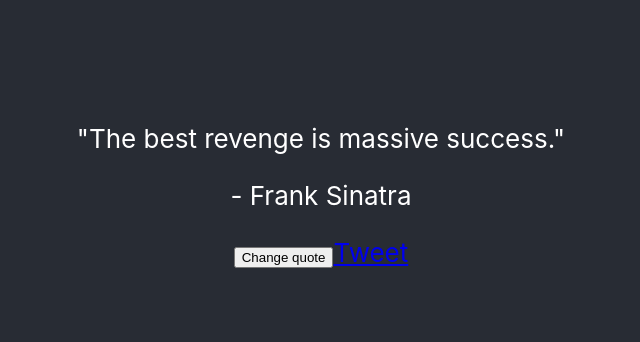
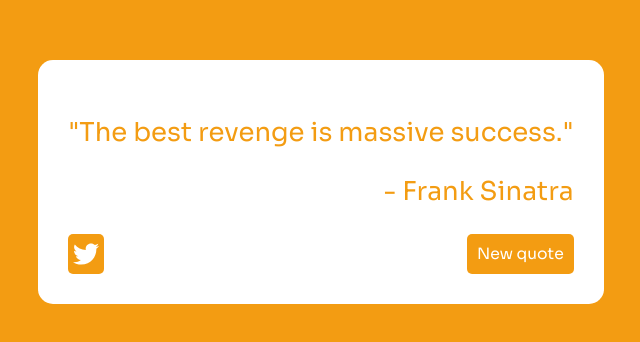
Before and after one commit to VinuJ/random-quote-machine, a React (Create React App) app: page / in a window 1280 px wide. Shown: the part 218-560 px from the top of the page, without its empty margins (319-959 px from the left). Built offline with nearby package versions, Linux system fonts and the light colour scheme; no server answers.

Commit message:
Added Sass styling

```diff
--- a/package.json
+++ b/package.json
@@ -3,6 +3,10 @@
   "version": "0.1.0",
   "private": true,
   "dependencies": {
+    "@fortawesome/fontawesome-svg-core": "^1.2.36",
+    "@fortawesome/free-brands-svg-icons": "^5.15.4",
+    "@fortawesome/free-solid-svg-icons": "^5.15.4",
+    "@fortawesome/react-fontawesome": "^0.1.16",
     "@testing-library/jest-dom": "^5.15.0",
     "@testing-library/react": "^11.2.7",
     "@testing-library/user-event": "^12.8.3",
--- a/src/App.js
+++ b/src/App.js
@@ -1,5 +1,8 @@
 import { useEffect, useState } from 'react';
 import './App.scss';
+import COLOURS from './coloursArray';
+import { FontAwesomeIcon } from '@fortawesome/react-fontawesome'
+import { faTwitter } from '@fortawesome/free-brands-svg-icons'
 
 function App() {
   const quotesURL = 'https://gist.githubusercontent.com/camperbot/5a022b72e96c4c9585c32bf6a75f62d9/raw/e3c6895ce42069f0ee7e991229064f167fe8ccdc/quotes.json'
@@ -8,6 +11,7 @@
   const [author, setAuthor] = useState('Frank Sinatra')
   const [randomNumber, setRandomNumber] = useState('0')
   const [quotesArray, setQuotesArray] = useState(null)
+  const [accentColour, setAccentColour] = useState('#F39C12')
 
   const fetchQuotes = async (url) => {
     const response = await fetch(url)
@@ -20,27 +24,27 @@
     fetchQuotes(quotesURL)
   }, [quotesURL])
 
-  const generateRandomNumber = () => {
+  const switchQuote = () => {
     let randomInteger = Math.floor(Math.random()*quotesArray.length)
+    let randomColourIndex = Math.floor(Math.random()*COLOURS.length)
     setRandomNumber(randomInteger)
-  }
-
-  const switchQuoteAndAuthor = () => {
-    generateRandomNumber()
+    setAccentColour(COLOURS[randomColourIndex])
     setQuote(quotesArray[randomNumber].quote)
     setAuthor(quotesArray[randomNumber].author)
   }
 
   return (
     <div className="App">
-      <header className="App-header">
+      <header className="App-header" style={{backgroundColor: accentColour, color: accentColour}}>
         <div id='quote-box'>
-          <p id='text'>
-            "{quote}"
-          </p>
+          <p id='text'>"{quote}"</p>
           <p id='author'>- {author}</p>
-          <button id='new-quote' onClick={switchQuoteAndAuthor}>Change quote</button>
-          <a id='tweet-quote' target='_blank' href={encodeURI(`http://www.twitter.com/intent/tweet?text=${quote} -${author}`)+`&hashtags=quotes`}>Tweet</a>
+          <div className='buttons'>
+            <a id='tweet-quote' style={{backgroundColor: accentColour}} target='_blank' href=
+            {encodeURI(`http://www.twitter.com/intent/tweet?text=${quote} -${author}`)+`&hashtags=quotes`}
+            ><FontAwesomeIcon id='twitter-icon' icon={faTwitter}></FontAwesomeIcon></a>
+            <button id='new-quote' style={{backgroundColor: accentColour}} onClick={switchQuote}>New quote</button>
+          </div>
         </div>
       </header>
     </div>
--- a/src/App.scss
+++ b/src/App.scss
@@ -1,5 +1,48 @@
+@import url('https://fonts.googleapis.com/css2?family=Sora&display=swap');
+
 .App {
   text-align: center;
+  font-family: 'Sora', sans-serif;
+  #quote-box {
+    padding: 30px;
+    margin: 15px;
+    background-color: white;
+    border-radius: 15px;
+    #author {
+      text-align: right;
+    }
+    .buttons{
+      display: flex;
+      justify-content: space-between;
+      #tweet-quote {
+        display: flex;
+        justify-content: center;
+        align-items: center;
+        min-width: 25px;
+        font-family: 'Sora', sans-serif;
+        border-radius: 5px;
+        color: white;
+        text-decoration: none;
+        padding: 1%;
+        &:hover {
+          opacity: 0.9;
+        }
+      }
+    }
+    #new-quote {
+      font-family: 'Sora', sans-serif;
+      font-size: 0.6em;
+      float: right;
+      color: white;
+      border-radius: 5px;
+      border: none;
+      cursor: pointer;
+      padding: 10px;
+      &:hover {
+        opacity: 0.9;
+      }
+    }
+  }
   .App-header {
     background-color: #282c34;
     min-height: 100vh;
--- /dev/null
+++ b/src/coloursArray.js
@@ -0,0 +1,12 @@
+const COLOURS = ['#FF6633', '#FFB399', '#FF33FF', '#FFFF99', '#00B3E6',
+		  '#E6B333', '#3366E6', '#999966', '#99FF99', '#B34D4D',
+		  '#80B300', '#809900', '#E6B3B3', '#6680B3', '#66991A',
+		  '#FF99E6', '#CCFF1A', '#FF1A66', '#E6331A', '#33FFCC',
+		  '#66994D', '#B366CC', '#4D8000', '#B33300', '#CC80CC',
+		  '#66664D', '#991AFF', '#E666FF', '#4DB3FF', '#1AB399',
+		  '#E666B3', '#33991A', '#CC9999', '#B3B31A', '#00E680',
+		  '#4D8066', '#809980', '#E6FF80', '#1AFF33', '#999933',
+		  '#FF3380', '#CCCC00', '#66E64D', '#4D80CC', '#9900B3',
+		  '#E64D66', '#4DB380', '#FF4D4D', '#99E6E6', '#6666FF'];
+
+  export default COLOURS
```
Also changed, not shown: 1 other file (tests, documents, lock files or other folders).
